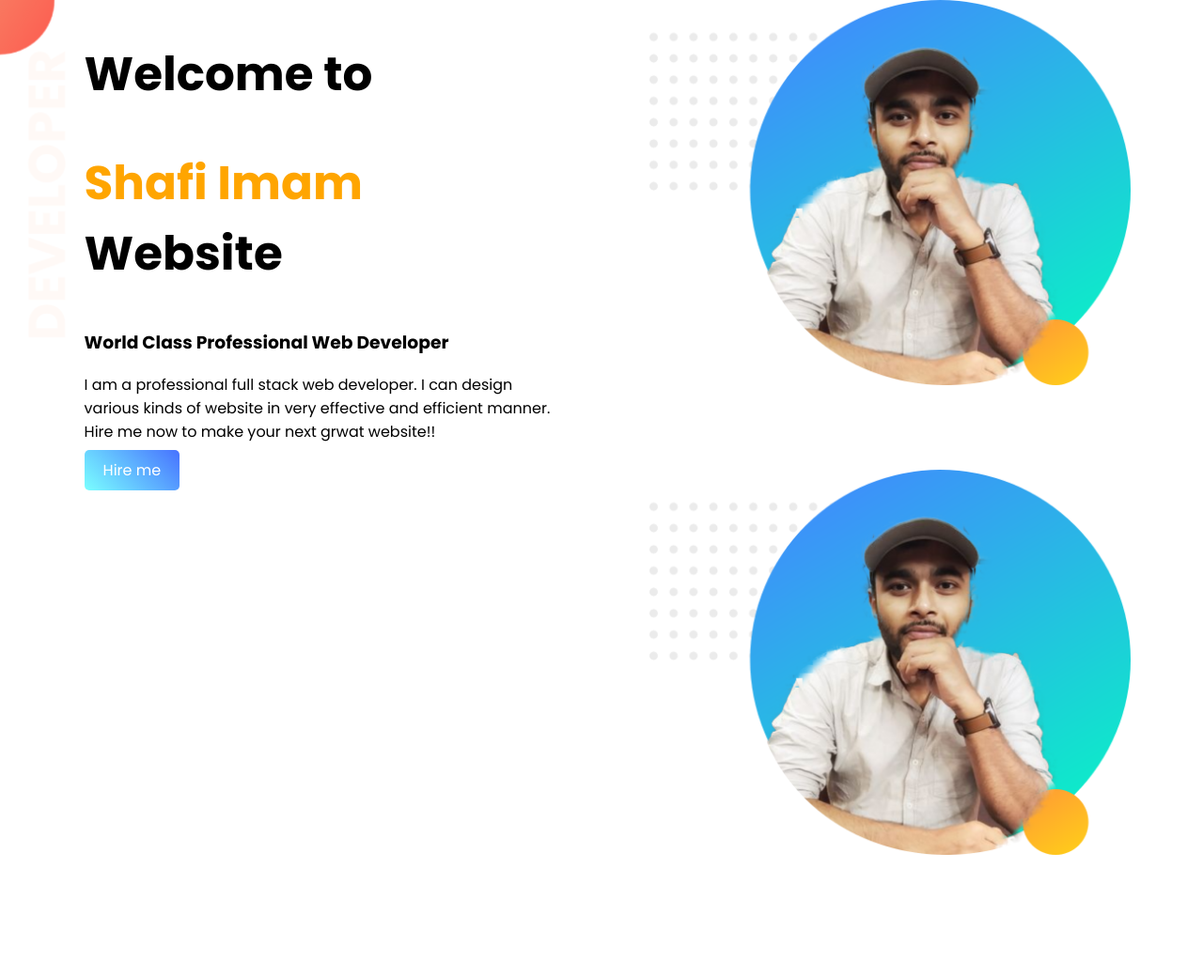
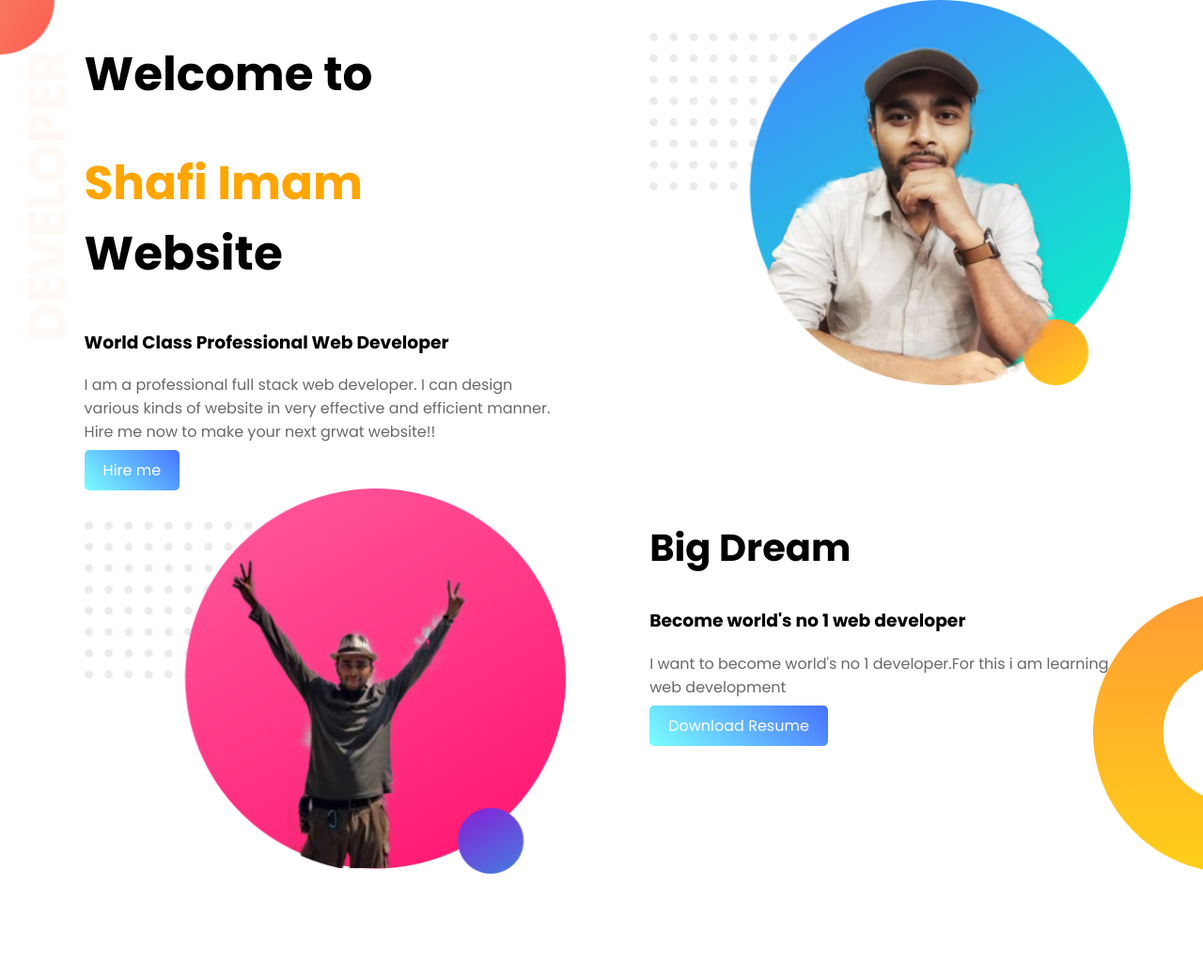
Before and after one commit to shafiimam/Web-Portfolio, a plain HTML site: page index.html in a window 1280 px wide. Shown: the whole page at 94% size. Before the commit the page ends 1000 px from the top, so only its background shows below. Drawn offline with Linux system fonts and the light colour scheme.

Commit message:
second part done

```diff
--- a/index.html
+++ b/index.html
@@ -28,10 +28,13 @@
     </section>
     <section class="dream-area">
         <div class="half-width">
-            <img src="images/profile1.png" alt="">
+            <img src="images/profile2.png" alt="">
         </div>
         <div class="half-width">
-
+            <h2>Big Dream</h2>
+            <h3>Become world's no 1 web developer</h3>
+            <p>I want to become world's no 1 developer.For this i am learning web development</p>
+            <a class="link-button" href="#" target="blank">Download Resume</a>
         </div>
     </section>
 </body>
--- a/style.css
+++ b/style.css
@@ -5,6 +5,13 @@ body{
 
 h1{
     font-size: 50px;
+}
+
+h2{
+    font-size: 40px;
+}
+p{
+    color:dimgray;
 }
 
 .name-highlight{
@@ -29,6 +36,7 @@ h1{
 
 section{
     height: 500px;
+    padding-bottom: 20px;
 }
 
 .link-button{
@@ -43,3 +51,9 @@ section{
 .link-button:hover{
     background-image: linear-gradient(45deg, orange,red);
 }
+
+.dream-area{
+    background-repeat: no-repeat;
+    background-image: url(images/dream-bg.png);
+    background-position: right;
+}
```
Also changed, not shown: images/profile2.png (added).
